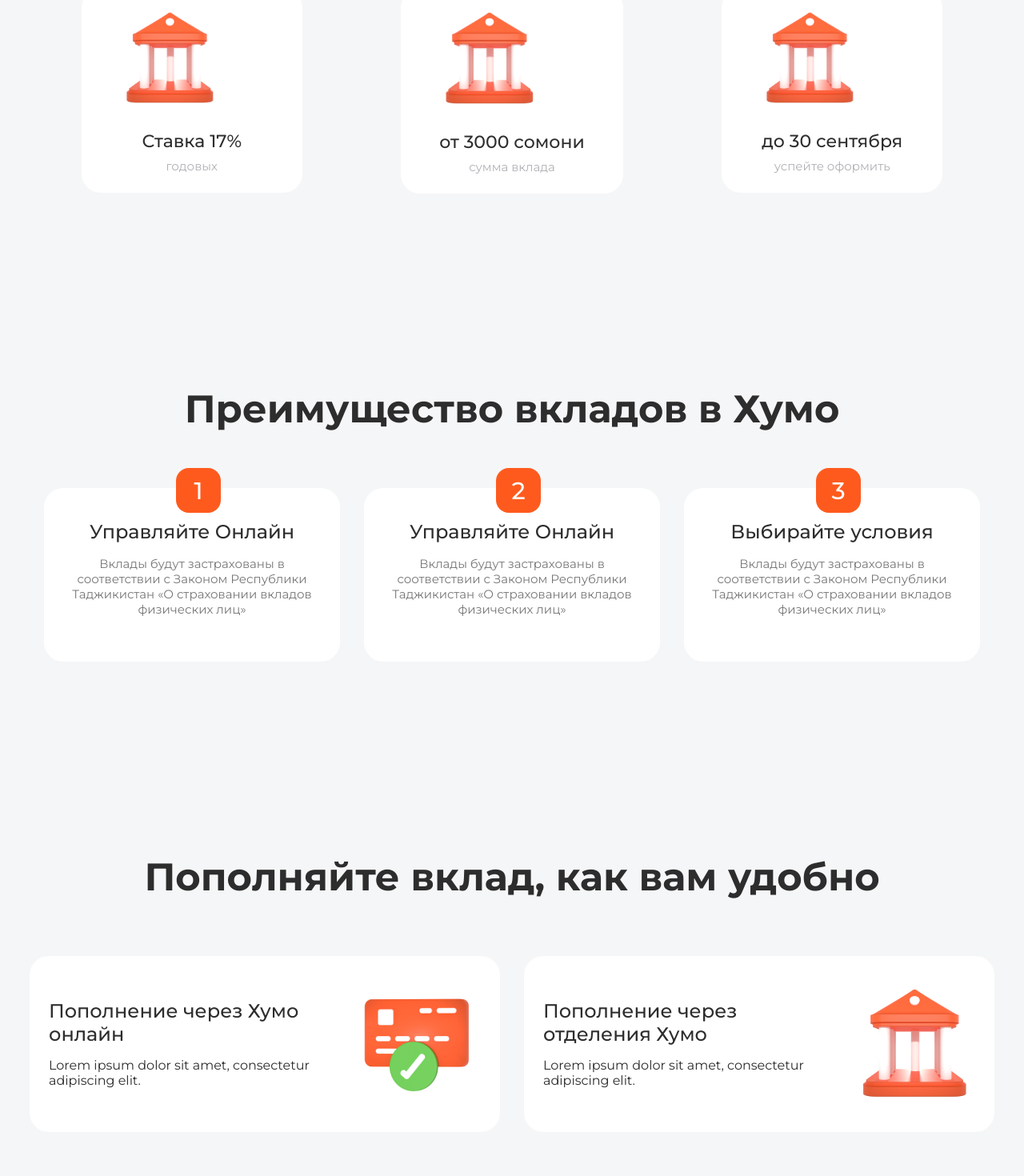
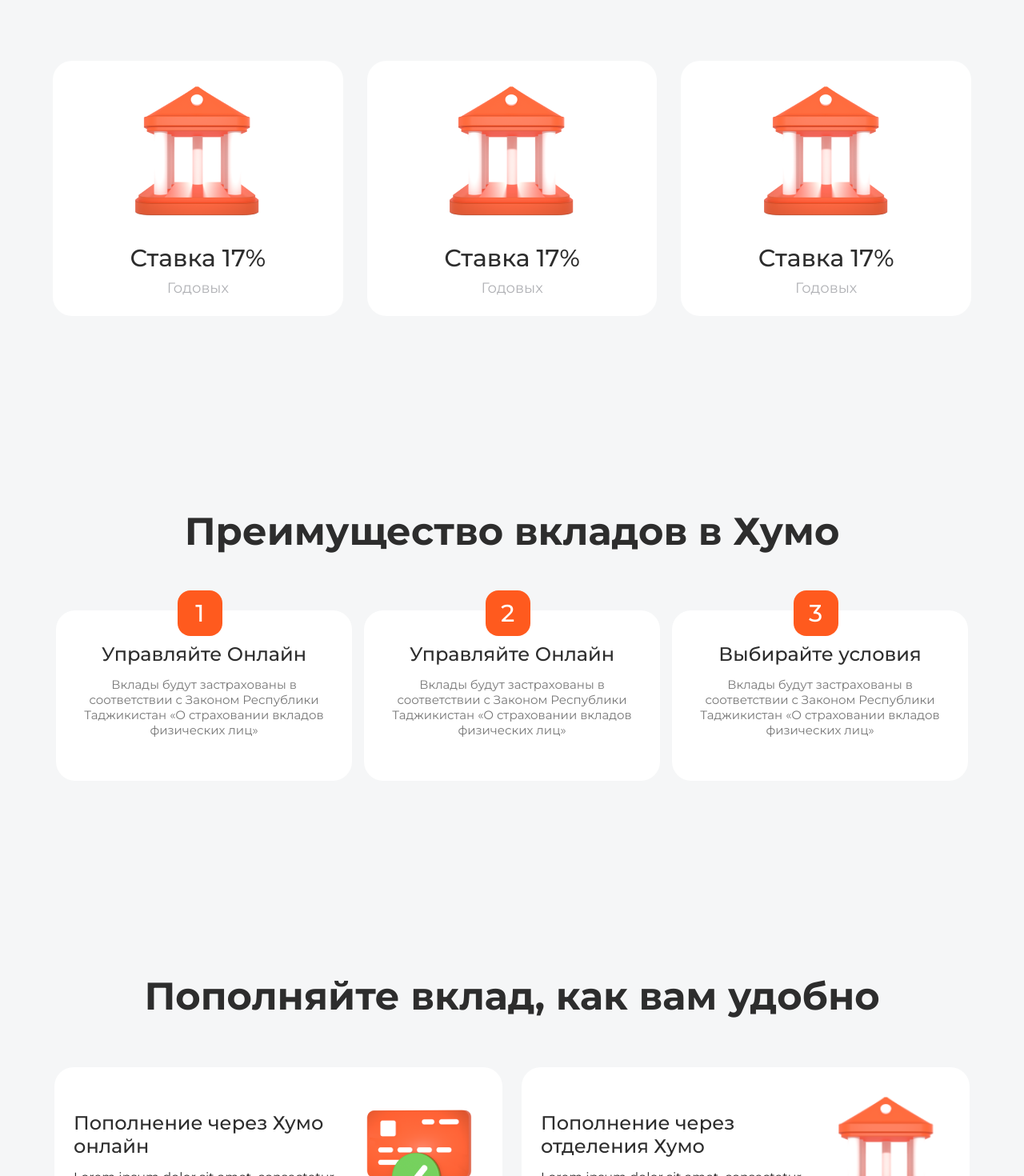
Before and after one commit to islom-sattorov/Kafolat-humo-landing, a React (Create React App) app: page / in a window 1280 px wide. Shown: the part 800-2270 px from the top of the page at 80% size. Built offline with nearby package versions, Linux system fonts and the light colour scheme.

Commit message:
fix positions

```diff
--- a/package.json
+++ b/package.json
@@ -6,9 +6,13 @@
     "@testing-library/jest-dom": "^5.16.5",
     "@testing-library/react": "^13.4.0",
     "@testing-library/user-event": "^13.5.0",
+    "node-sass": "^7.0.3",
     "react": "^18.2.0",
     "react-dom": "^18.2.0",
-    "react-scripts": "5.0.1",
+    "react-input-range": "^1.3.0",
+    "react-scripts": "^2.1.3",
+    "resolve-url-loader": "^5.0.0",
+    "sass": "^1.54.9",
     "web-vitals": "^2.1.4"
   },
   "scripts": {
--- a/src/App.css
+++ b/src/App.css
@@ -1,9 +1,9 @@
 .card-items{
     display: flex;
     justify-content: center;
-    gap: 30px;
-    padding: 70px 0 0 0;
+    padding: 70px 15px 0 15px;
     margin: 0 0 120px 0;
+    gap: 15px;
 }
 
 .card-title{
--- a/src/App.js
+++ b/src/App.js
@@ -1,14 +1,12 @@
+import React from 'react';
 import "./App.css";
-import Block from "./Components/Block/Block";
 import Card from "./Components/Card/Card";
-import cardImage from "./Components/Card/illustration.png";
 import Footer from "./Components/Footer/Footer";
 import FooterNavbar from "./Components/Footer/FooterNavbar";
 import Header from "./Components/Header/Header";
 import Navbar from "./Components/Navbar/Navbar";
 import NumberedCard from "./Components/NumberedCard/NumberedCard";
 import WrapperImg1 from "./Components/WrapperCard/card1.png";
-import WrapperImg2 from "./Components/WrapperCard/card2.png";
 import Wrapper from "./Components/WrapperCard/WrapperCard";
 
 function App() {
@@ -17,19 +15,7 @@ function App() {
       <Navbar />
       <div className="container">
         <Header />
-        <section className="card-items">
-          <Card src={cardImage} title="Ставка 17%" subtitle="годовых" />
-          <Card
-            src={cardImage}
-            title="от 3000 сомони"
-            subtitle="сумма вклада"
-          />
-          <Card
-            src={cardImage}
-            title="до 30 сентября"
-            subtitle="успейте оформить"
-          />
-        </section>
+        <Card />
         <h2 className="card-title">Преимущество вкладов в Хумо</h2>
         <section className="card-items">
           <NumberedCard
@@ -51,18 +37,11 @@ function App() {
       </div>
       {/* Калькулятор */}
       <h2 className="card-title">Пополняйте вклад, как вам удобно</h2>
-      <section className="card-items">
-        <Wrapper
-          title="Пополнение через Хумо онлайн"
-          subtitle="Lorem ipsum dolor sit amet, consectetur adipiscing elit. "
-          src={WrapperImg1}
-        />
-        <Wrapper
-          title="Пополнение через отделения Хумо"
-          subtitle="Lorem ipsum dolor sit amet, consectetur adipiscing elit."
-          src={WrapperImg2}
-        />
-      </section>
+      <Wrapper
+        title="Пополнение через Хумо онлайн"
+        subtitle="Lorem ipsum dolor sit amet, consectetur adipiscing elit. "
+        src={WrapperImg1}
+      />
       <h2 className="card-title">Открыть вклад легко</h2>
       <section className="card-items">
         <NumberedCard
@@ -78,7 +57,7 @@ function App() {
           titleSecond="Заполните онлайн-заявку и посетите банк"
         />
       </section>
-      <Block />
+      {/* <Block /> */}
       <FooterNavbar />
       <Footer />
     </>
--- /dev/null
+++ b/src/Components/Card/Card.css
@@ -0,0 +1,48 @@
+.card-container{
+    display: flex;
+    justify-content: center;
+    gap: 30px;
+    padding: 70px 0px 120px 0px;
+    margin: 160px 0px 0px 0px;
+}
+
+.card-item{
+    max-width: 380px;
+    width: 31%;
+    height: 322px;
+    height: max-content;
+    display: flex;
+    flex-direction: column;
+    align-items: center;
+    background: #fff;
+    border-radius: 24px;
+}
+
+
+.card-item img{
+    max-width: 180px;
+    width: 100%;
+    padding: 24px 0 0 0;
+}
+
+.card-title-text{
+    font-weight: 500;
+    font-size: 3rem;
+    color: #2d2d2d;
+    text-align: center;
+    padding: 24px 0 8px 0;
+}
+
+.card-subtitle{
+    font-weight: 400;
+    font-size: 1.8rem;
+    text-align: center;
+    padding: 0 0 24px 0;
+    color: #b0b1b5;
+}
+
+@media (max-width: 985px){
+    .card-container{
+        margin: 200px 0 0 0;
+    }
+}
--- a/src/Components/Card/Card.jsx
+++ b/src/Components/Card/Card.jsx
@@ -1,15 +1,27 @@
 import React from "react";
-import style from "./Card.module.css";
+import './Card.css';
+import card1 from './illustration.png';
 
 const SectionTest = (props) => {
   return (
-    <div className="container">
-      <div className={style.card__item}>
-        <div className="card-content">
-          <img src={props.src} alt="" />
-          <h3 className={style.title}>{props.title}</h3>
-          <p className={style.subtitle}>{props.subtitle}</p>
-        </div>
+    <div className="card-container">
+      <div className="card-item">
+        <img src={card1}
+          alt="none" />
+        <h3 className='card-title-text'>Ставка 17%</h3>
+        <p className="card-subtitle">Годовых</p>
+      </div>
+      <div className="card-item">
+        <img src={card1}
+          alt="none" />
+        <h3 className='card-title-text'>Ставка 17%</h3>
+        <p className="card-subtitle">Годовых</p>
+      </div>
+      <div className="card-item">
+        <img src={card1}
+          alt="none" />
+        <h3 className='card-title-text'>Ставка 17%</h3>
+        <p className="card-subtitle">Годовых</p>
       </div>
     </div>
   );
--- a/src/Components/Card/Card.module.css
+++ /dev/null
@@ -1,30 +0,0 @@
-.card__item{
-    background: #fff;
-    max-width: 380px;
-    height: max-content;
-    padding: 24px 48px;
-    display: flex;
-    flex-direction: column;
-    align-items: center;
-    border-radius: 24px;
-
-}
-
-.card__item img{
-    width: 70%;
-}
-
-.title{
-    font-size: 2.2rem;
-    font-weight: 500;
-    color: #2d2d2d;
-    text-align: center;
-    padding: 24px 0 8px 0;
-}
-
-.subtitle{
-    text-align: center;
-    font-weight: 400;
-    font-size: 1.5rem;
-    color: #b0b1b5;
-}
--- a/src/Components/Header/Header.css
+++ b/src/Components/Header/Header.css
@@ -1,7 +1,7 @@
 .header-container {
   padding: 0px 15px;
   margin: 0 auto;
-  margin-bottom: 70px;
+  margin-bottom: 30px;
   max-height: 550px;
   max-width: 1200px;
 }
--- a/src/Components/NumberedCard/NumberedCard.jsx
+++ b/src/Components/NumberedCard/NumberedCard.jsx
@@ -5,6 +5,7 @@ const NumberedCard = (props) => {
     return (
         <>
             <div className={style.num__card__item}>
+                {/* Создать Див */}
                 <span className={style.num}>{props.num}</span>
                 <h3 className={style.title}>{props.title}</h3>
                 <p className={style.subtitle}>{props.subtitle}</p>
--- a/src/Components/NumberedCard/NumberedCard.module.css
+++ b/src/Components/NumberedCard/NumberedCard.module.css
@@ -1,18 +1,20 @@
 .num__card__item{
-    width: 384px;
+    max-width: 384px;
+    /* width: 80%; */
     height: max-content;
     border-radius: 24px;
     padding: 40px 24px;
     display: flex;
     flex-direction: column;
-    gap: 16px;
+    gap: 14px;
     background: #fff;
     position: relative;
 }
 
 .num{
-    width: 56px;
-    height: 56px;
+    max-width: 56px;
+    width: 100%;
+    height: max-content;
     border-radius: 16px;
     padding: 10px;
     background: #ff5a1e;
@@ -22,7 +24,7 @@
     font-weight: 500;
     position: absolute;
     top: -25px;
-    left: 165px;
+    left: 41%;
 }
 
 .title{
@@ -41,7 +43,7 @@
 
 .titleSecond{
     font-weight: 400;
-    font-size: 2rem;
+    font-size: 1.8rem;
     text-align: center;
     color: #2d2d2d;
 }
--- a/src/Components/WrapperCard/WrapperCard.jsx
+++ b/src/Components/WrapperCard/WrapperCard.jsx
@@ -1,18 +1,36 @@
 import React from 'react'
+import pic1 from './card1.png'
+import pic2 from './card2.png'
 import style from './WrapperCard.module.css'
 
 const WrapperCard = (props) => {
     return (
         <>
-            <div className={style.wrapper_item}>
-                <div className={style.wrapper_text}>
-                    <h3 className={style.title}>{props.title}</h3>
-                    <p className={style.subtitle}>{props.subtitle}</p>
+            <div className='container'>
+                <div className={style.wrapper_container}>
+                    <div className={style.wrapper_item}>
+                        <div className={style.wrapper_text}>
+                            <h3 className={style.title}>Пополнение через Хумо онлайн</h3>
+                            <p className={style.subtitle}>Lorem ipsum dolor sit amet, consectetur adipiscing elit. </p>
+                        </div>
+                        <img className={style.wrapper_img}
+                            src={pic1}
+                            alt='img'
+                        />
+                    </div>
+
+
+                    <div className={style.wrapper_item}>
+                        <div className={style.wrapper_text}>
+                            <h3 className={style.title}>Пополнение через отделения Хумо</h3>
+                            <p className={style.subtitle}>Lorem ipsum dolor sit amet, consectetur adipiscing elit. </p>
+                        </div>
+                        <img className={style.wrapper_img}
+                            src={pic2}
+                            alt='img'
+                        />
+                    </div>
                 </div>
-                <img
-                    src={props.src}
-                    alt='img'
-                />
             </div>
         </>
     )
--- a/src/Components/WrapperCard/WrapperCard.module.css
+++ b/src/Components/WrapperCard/WrapperCard.module.css
@@ -1,11 +1,18 @@
+.wrapper_container{
+    display: flex;
+    justify-content: center;
+    gap: 24px;
+    padding: 60px 0 0 0;
+}
+
 .wrapper_item{
     display: flex;
-    justify-content: space-between;
     align-items: center;
     gap: 16px;
     background: #fff;
     border-radius: 24px;
-    width: 588px;
+    max-width: 560px;
+    width: 100%;
     height: 220px;
     padding: 24px;
 }
@@ -27,3 +34,9 @@
     font-size: 1.6rem;
     color: #2d2d2d;
 }
+
+.wrapper_img{
+    max-width: 160px;
+    width: 100%;
+    min-width: 130px;
+}
```
Also changed, not shown: 1 other file (tests, documents, lock files or other folders).
